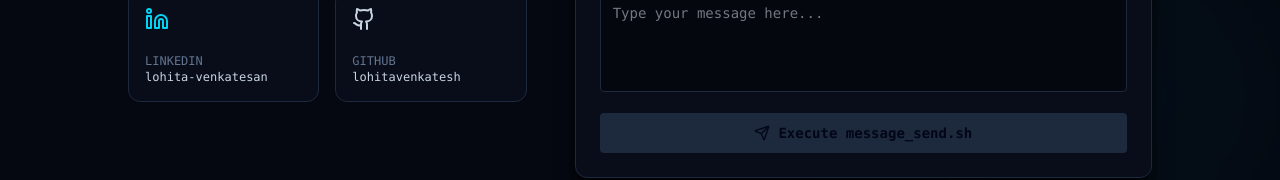
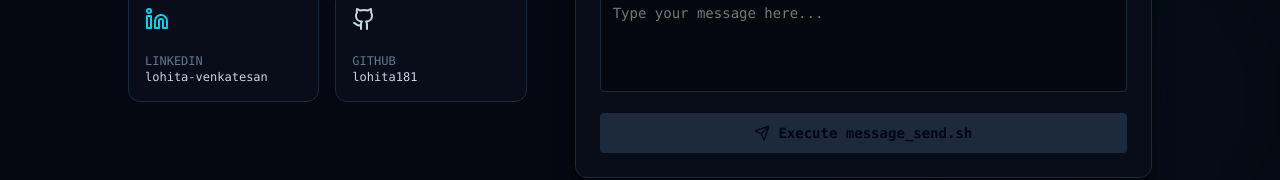
Before and after one commit to lohita181/lohita-v-portfolio, a Next.js app: page / in a window 1280 px wide. Shown: the part 4317-4497 px from the top of the page. Built offline with nearby package versions, Linux system fonts and the light colour scheme.

Commit message:
update-github-links-to-lohita181

```diff
--- a/src/app/components/Contact.tsx
+++ b/src/app/components/Contact.tsx
@@ -147,7 +147,7 @@ export default function Contact() {
               </a>
 
               <a
-                href="https://github.com/lohitavenkatesh"
+                href="https://github.com/lohita181"
                 target="_blank"
                 rel="noreferrer"
                 className="p-4 rounded-xl border border-slate-800 bg-[#080d19] hover:border-slate-700/80 hover:bg-[#0b1222] transition-all duration-300 flex flex-col justify-between h-28"
@@ -158,7 +158,7 @@ export default function Contact() {
                 </svg>
                 <div className="font-mono text-xs">
                   <span className="text-slate-500 block">GITHUB</span>
-                  <span className="text-slate-300">lohitavenkatesh</span>
+                  <span className="text-slate-300">lohita181</span>
                 </div>
               </a>
             </div>
--- a/src/app/components/Hero.tsx
+++ b/src/app/components/Hero.tsx
@@ -90,7 +90,7 @@ export default function Hero() {
           {/* Social Links */}
           <div className="flex items-center space-x-4 pt-6 text-slate-500">
             <a
-              href="https://github.com/lohitavenkatesh"
+              href="https://github.com/lohita181"
               target="_blank"
               rel="noreferrer"
               className="hover:text-emerald-400 transition-colors duration-200"
--- a/src/app/components/Projects.tsx
+++ b/src/app/components/Projects.tsx
@@ -13,7 +13,7 @@ export default function Projects() {
       duration: "Jan 2026 - Apr 2026",
       tech: ["Python", "Transformers", "LLaMA 3.1", "QLoRA", "ChromaDB", "RAG", "SentenceTransformers"],
       summary: "Engineered an end-to-end RAG system over 7M+ characters of complex PCB design datasheets. Fine-tuned LLaMA 3.1 8B via QLoRA to output expert hardware design responses.",
-      github: "https://github.com/lohitavenkatesh",
+      github: "https://github.com/lohita181/lohita-v-portfolio",
       details: {
         architecture: "Document extraction (PDF parsing) -> Custom text chunking -> BAAI/bge-large-en-v1.5 embeddings -> ChromaDB semantic lookup. The retrieved context is injected into a fine-tuned LLaMA 3.1 8B model.",
         metrics: [
@@ -30,7 +30,7 @@ export default function Projects() {
       duration: "Jan 2025 - Apr 2025",
       tech: ["Python", "Flask", "TensorFlow", "MobileNetV2", "PostgreSQL", "JavaScript", "HTML/CSS"],
       summary: "Built a deep-learning powered web application that classifies clothing images uploaded by users and recommends matching outfits from their stateful digital wardrobe database.",
-      github: "https://github.com/lohitavenkatesh",
+      github: "https://github.com/lohita181/lohita-v-portfolio",
       details: {
         architecture: "User uploads image -> TensorFlow/MobileNetV2 CNN categorizes apparel -> Flask-Login state engine verifies session -> SQL queries suggest matching apparel sets from PostgreSQL wardrobe table.",
         metrics: [
--- a/src/app/page.tsx
+++ b/src/app/page.tsx
@@ -163,7 +163,7 @@ export default function Home() {
           {/* Social Links */}
           <div className="flex items-center space-x-6 text-slate-500">
             <a
-              href="https://github.com/lohitavenkatesh"
+              href="https://github.com/lohita181"
               target="_blank"
               rel="noreferrer"
               className="hover:text-emerald-400 transition-colors duration-200"
```
